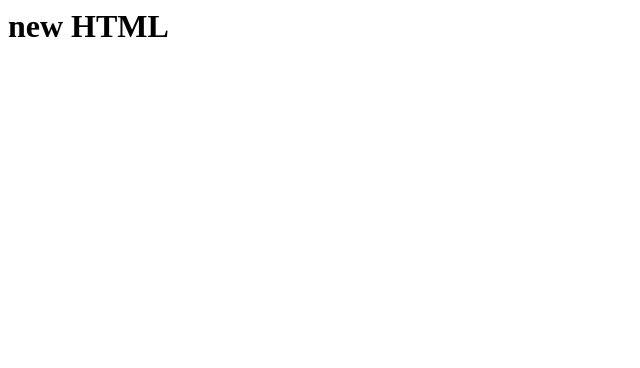
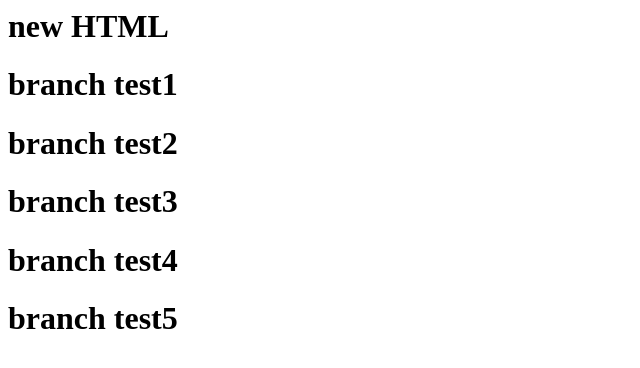
Before and after one commit to spnine/LXEduReop1, a plain HTML site: page index.html in a window 1280 px wide. Shown: the whole page, without its empty margins (0-640 px from the left). Drawn offline with Linux system fonts and the light colour scheme.

Commit message:
Update index.html

```diff
--- a/index.html
+++ b/index.html
@@ -4,5 +4,10 @@
 	</head>
 	<body>
 		<h1>new HTML</h1>
+		<h1>branch test1</h1>
+		<h1>branch test2</h1>
+		<h1>branch test3</h1>
+		<h1>branch test4</h1>
+		<h1>branch test5</h1>
 	</body>
 </html>
```
